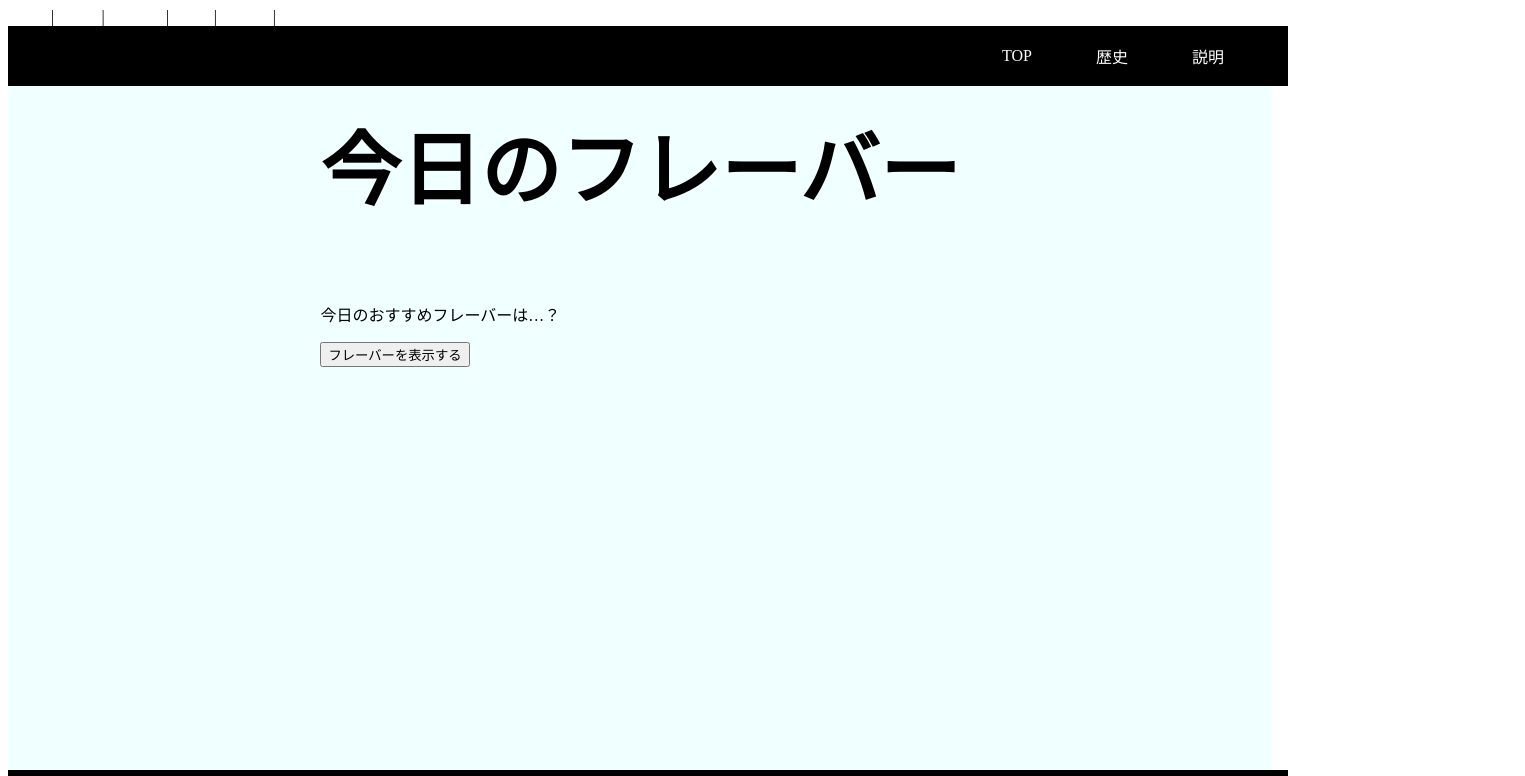
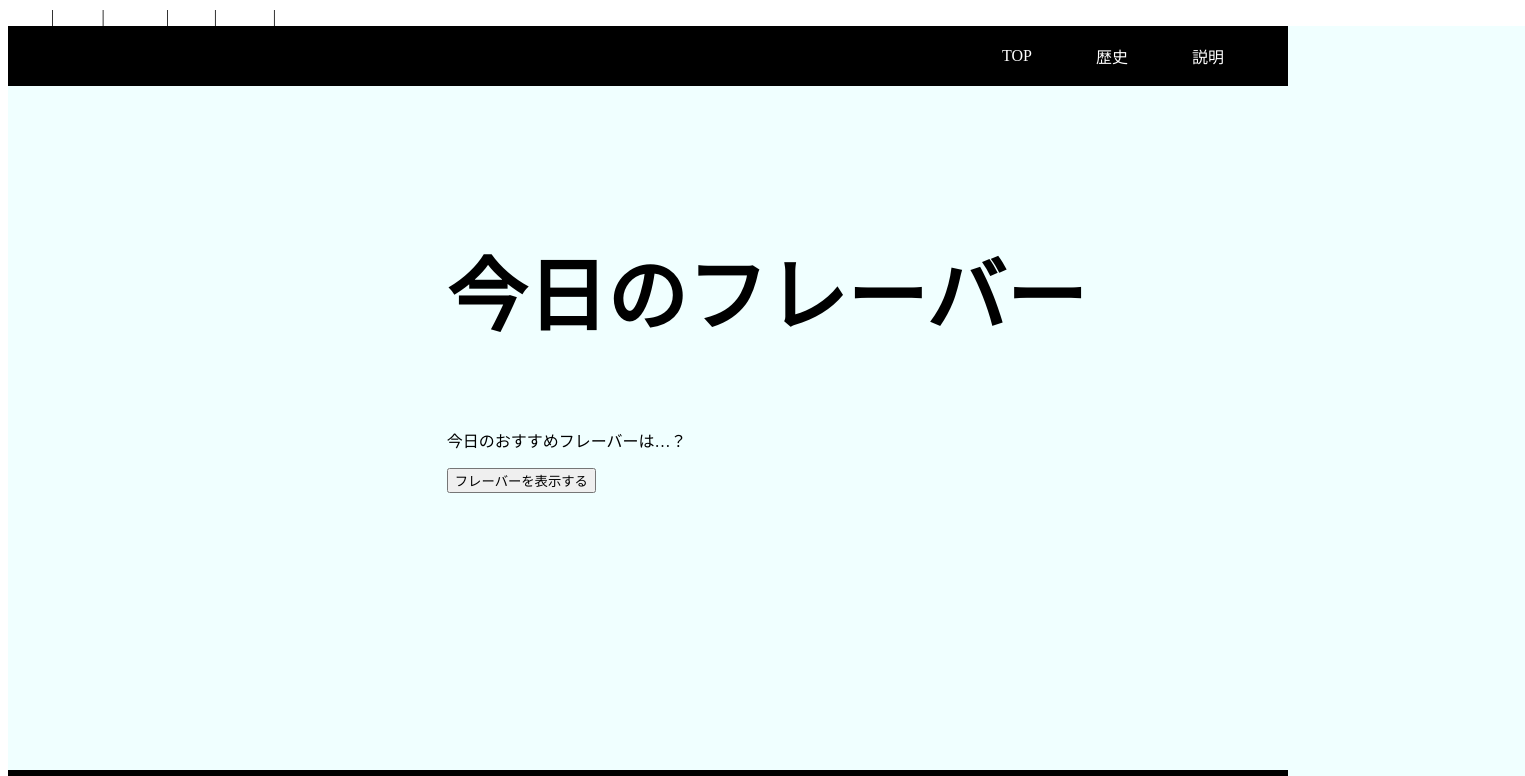
Before and after one commit to webex16-team-1/team-original-app, a Vue app: page /show in a window 1280 px wide. Shown: the top 776 px of the page, 1525 px wide, since content can reach past the window. Built offline with nearby package versions, Linux system fonts and the light colour scheme.

Commit message:
21日昼

```diff
--- a/src/views/ShowView.vue
+++ b/src/views/ShowView.vue
@@ -73,6 +73,7 @@ export default {
 ちゃんとしたのに切り替える時にもサイズ調整は必要だから
 画面に合うようにうまくサイズ調整しといてほしい！
 ・後は色とかロゴとかも探しておいてくれると超助かる！
+・button-linkをボタンっぽくしてほしい！
 */
 .header-nav {
   background-color: #000;
@@ -101,6 +102,7 @@ img {
   background-color: azure;
   display: flex;
   justify-content: center;
+  padding: 10%;
 }
 #title-box {
   display: flex;
```
Also changed, not shown: src/views/HomeView.vue (+8 -0 lines), .eslintrc.js.
